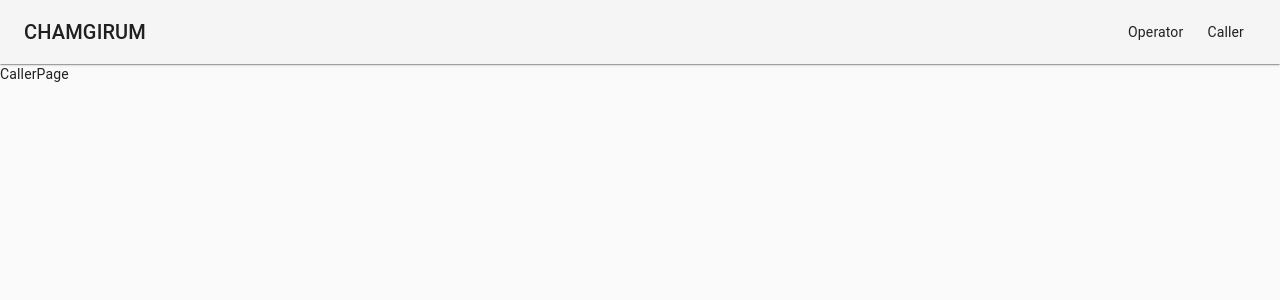
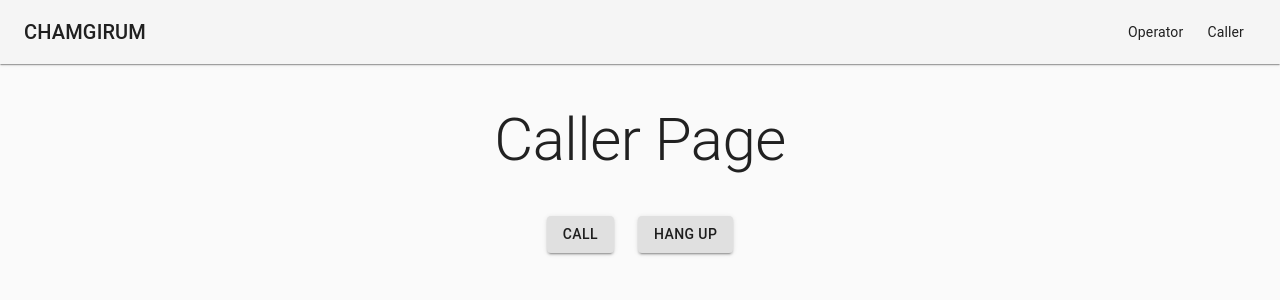
Before and after one commit to chadolbagi/frontend, a React (Create React App) app: page /caller in a window 1280 px wide. Shown: the top 300 px of the page. Built offline with nearby package versions, Linux system fonts and the light colour scheme.

Commit message:
add page title and buttons in CallerPage

```diff
--- a/src/pages/CallerPage.js
+++ b/src/pages/CallerPage.js
@@ -1,7 +1,32 @@
 import React from "react";
+import Button from "@material-ui/core/Button";
+import Box from "@material-ui/core/Box";
+import Typography from "@material-ui/core/Typography";
+import { makeStyles } from "@material-ui/core/styles";
+
+const useStyles = makeStyles((theme) => ({
+  wrapper: {
+    marginTop: theme.spacing(5),
+  },
+  buttons: {
+    margin: theme.spacing(5, 1.5),
+  },
+}));
 
 const CallerPage = () => {
-  return <>CallerPage</>;
+  const classes = useStyles();
+
+  return (
+    <Box component="div" textAlign="center" className={classes.wrapper}>
+      <Typography variant="h2">Caller Page</Typography>
+      <Button variant="contained" className={classes.buttons}>
+        Call
+      </Button>
+      <Button variant="contained" className={classes.buttons}>
+        Hang up
+      </Button>
+    </Box>
+  );
 };
 
 export default CallerPage;
```
